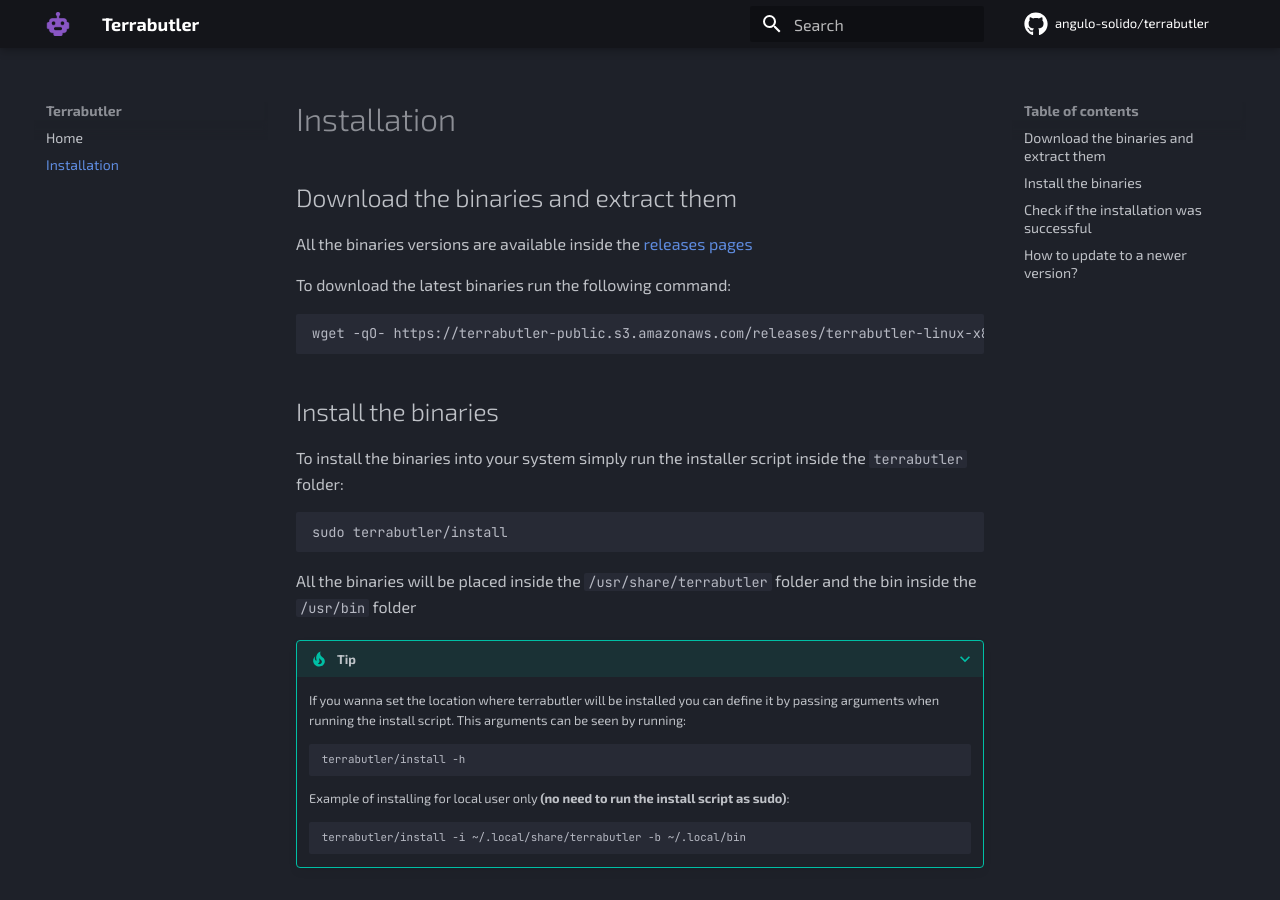
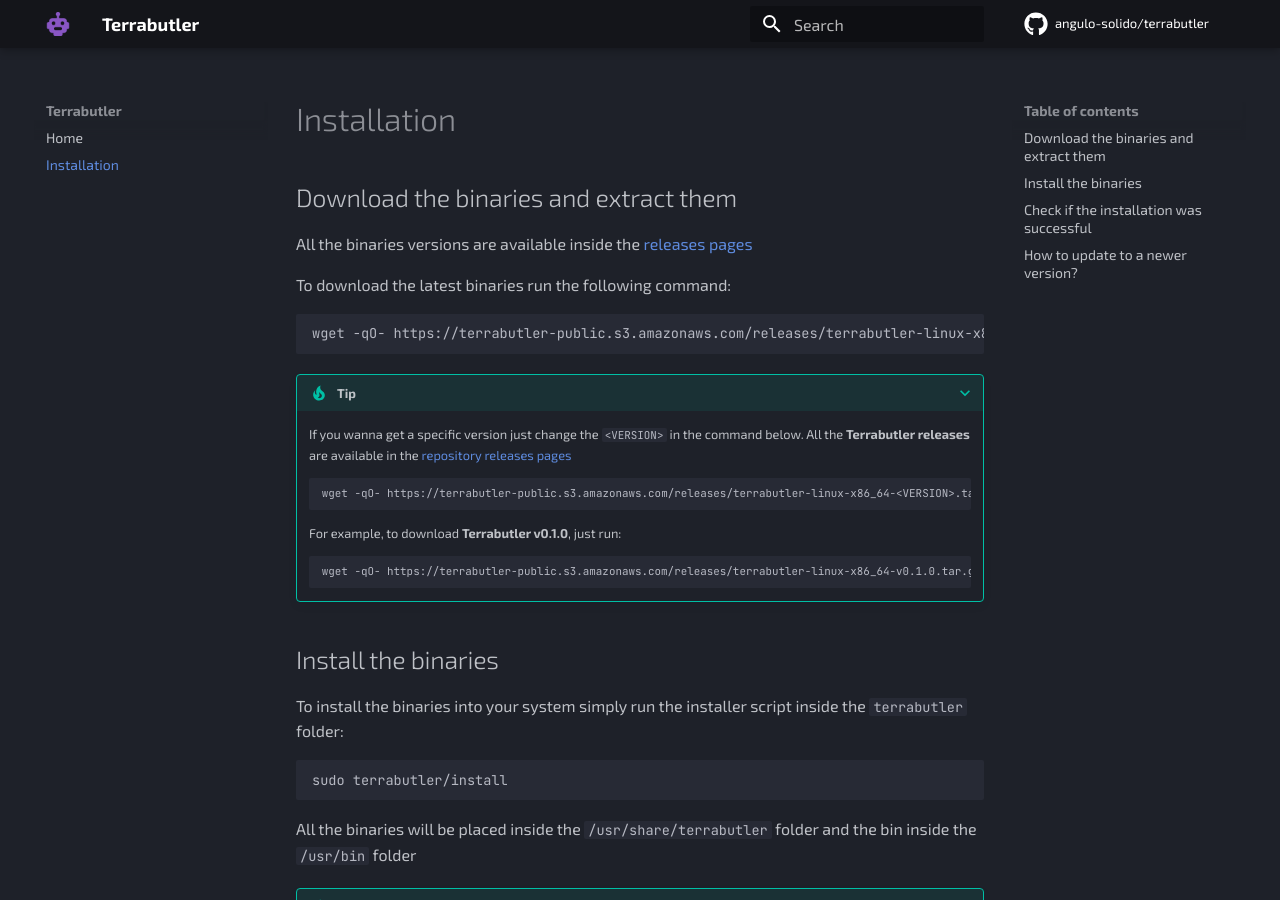
Before and after one commit to montblu/terrabutler, an MkDocs documentation site: the page built from docs/installation.md, in a window 1280 px wide and 900 px high. Built offline with MkDocs 1.6.1 and Material for MkDocs 9.7.7, drawn with Linux system fonts in a browser that asks for light colours; comment, search, counter and statistics services are not loaded.

Commit message:
docs: installation.md: Add tip for downloading specific version

````diff
--- a/docs/installation.md
+++ b/docs/installation.md
@@ -9,6 +9,20 @@
 ``` shell
 wget -qO- https://terrabutler-public.s3.amazonaws.com/releases/terrabutler-linux-x86_64-latest.tar.gz | tar -zxvf - terrabutler
 ```
+
+???+ tip
+    If you wanna get a specific version just change the `<VERSION>` in the command below. All the **Terrabutler releases** are
+    available in the [repository releases pages](https://github.com/angulo-solido/terrabutler/releases)
+
+    ``` shell
+    wget -qO- https://terrabutler-public.s3.amazonaws.com/releases/terrabutler-linux-x86_64-<VERSION>.tar.gz | tar -zxvf - terrabutler
+    ```
+
+    For example, to download **Terrabutler v0.1.0**, just run:
+
+    ```
+    wget -qO- https://terrabutler-public.s3.amazonaws.com/releases/terrabutler-linux-x86_64-v0.1.0.tar.gz | tar -zxvf - terrabutler
+    ```
 
 ## Install the binaries
 
````
